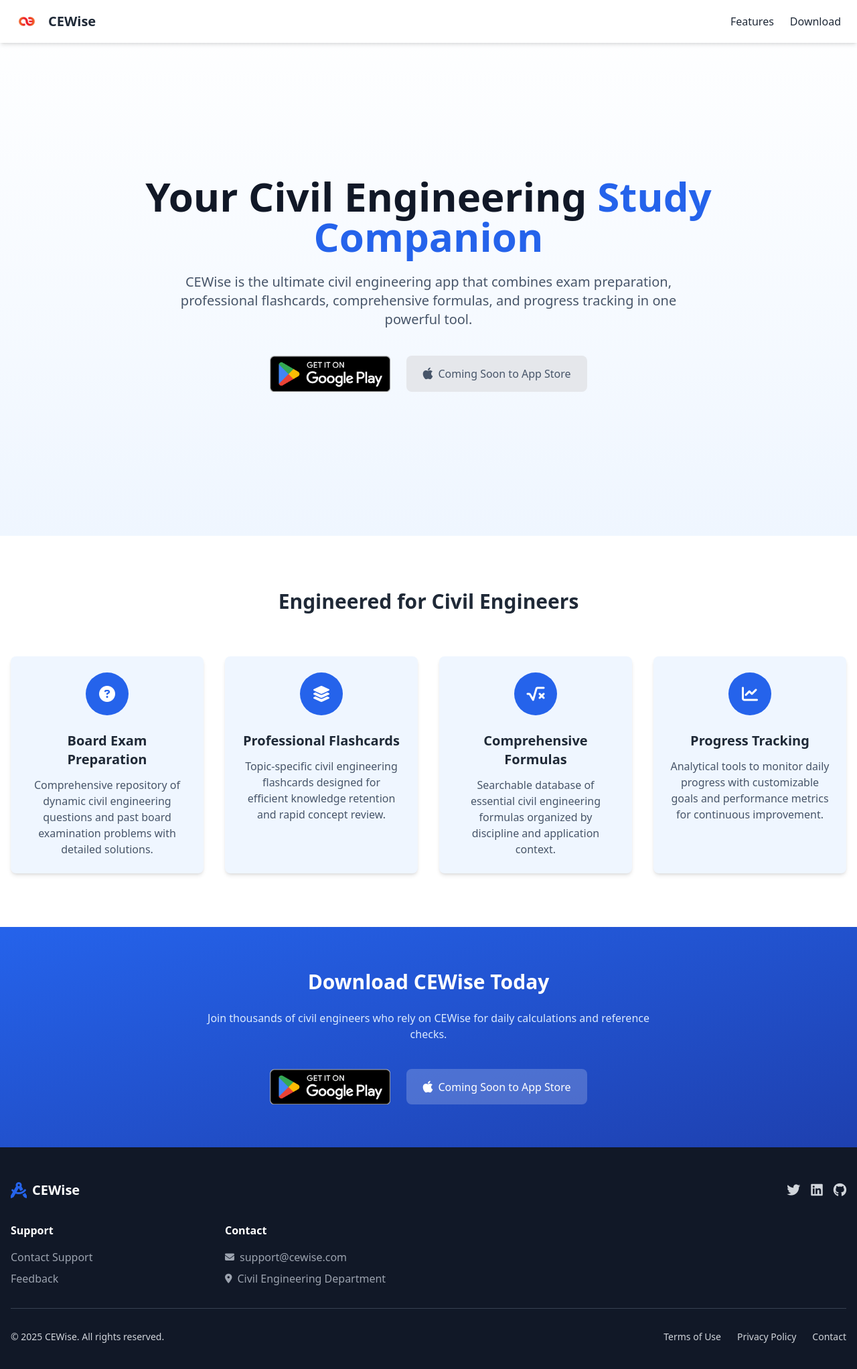
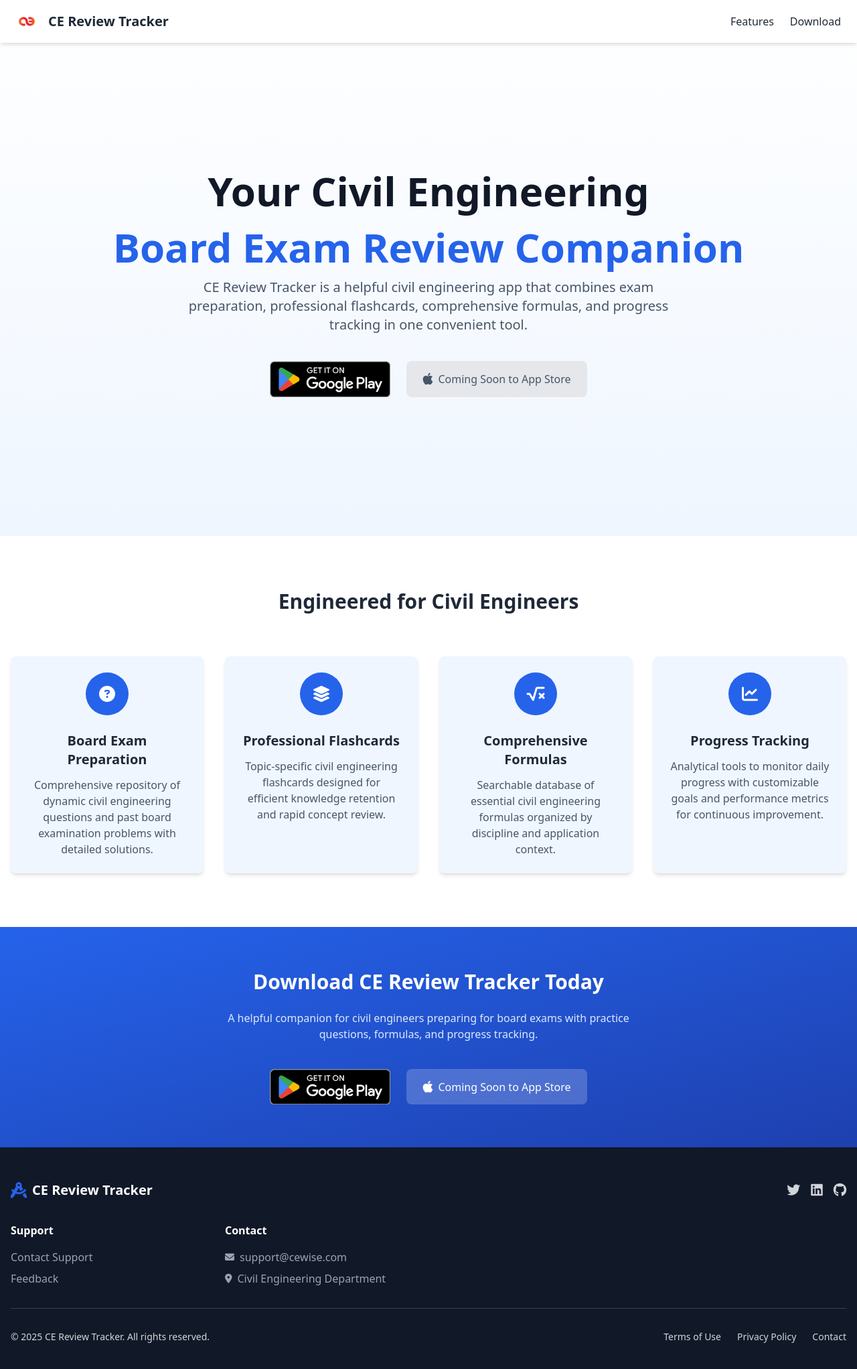
Before and after one commit to rommelcarlo/cewiseweb, a plain HTML site: page index.html in a window 1280 px wide. Shown: the whole page at 67% size. Drawn offline with nearby package versions, Linux system fonts and the light colour scheme.

Commit message:
renamed to CE Review Tracker

```diff
--- a/index.html
+++ b/index.html
@@ -4,7 +4,7 @@
 <head>
     <meta charset="UTF-8" />
     <meta name="viewport" content="width=device-width, initial-scale=1.0" />
-    <title>CEWise - Civil Engineering Companion</title>
+    <title>CE Review Tracker - Civil Engineering Companion</title>
     <script src="https://cdn.tailwindcss.com"></script>
     <link rel="stylesheet" href="https://cdnjs.cloudflare.com/ajax/libs/font-awesome/6.4.0/css/all.min.css" />
     <link rel="icon" href="images/CEWiseLogo-01.png" />
@@ -34,7 +34,7 @@
         <div class="container mx-auto flex justify-between items-center">
             <div class="flex items-center space-x-2">
                 <img src="images/CEWiseLogo-01.png" alt="CEWise Logo" class="h-8 w-auto mr-2">
-                <span class="font-bold text-xl">CEWise</span>
+                <span class="font-bold text-xl">CE Review Tracker</span>
             </div>
             <div class="hidden md:flex space-x-6">
                 <a href="#features" class="hover:text-primary transition-colors">Features</a>
@@ -51,11 +51,11 @@
     <section id="hero"
         class="pt-24 min-h-screen flex flex-col items-center justify-center text-center px-4 bg-gradient-to-b from-white to-blue-50">
         <div class="container mx-auto max-w-5xl">
-            <h1 class="text-4xl md:text-6xl font-bold mb-6 text-gray-900">Your Civil Engineering <span
-                    class="text-primary">Study Companion</span></h1>
-            <p class="text-lg md:text-xl mb-10 text-secondary max-w-3xl mx-auto">CEWise is the ultimate civil
+            <h1 class="text-4xl md:text-6xl font-bold mb-6 text-gray-900">Your Civil Engineering</h1>
+            <h1 class="text-4xl md:text-6xl font-bold mb-4 text-primary">Board Exam Review Companion</h1>
+            <p class="text-lg md:text-xl mb-10 text-secondary max-w-3xl mx-auto">CE Review Tracker is a helpful civil
                 engineering app that combines exam preparation, professional flashcards, comprehensive formulas, and
-                progress tracking in one powerful tool.</p>
+                progress tracking in one convenient tool.</p>
             <div class="flex gap-6 flex-wrap justify-center mb-12">
                 <a href="https://play.google.com/store/apps/details?id=com.rommelcarlo.cewise" target="_blank"
                     class="inline-block transform hover:scale-105 transition-transform">
@@ -120,9 +120,8 @@
     <!-- Download Section -->
     <section id="download" class="py-16 bg-gradient-to-br from-blue-600 to-blue-800 text-white text-center">
         <div class="container mx-auto px-4">
-            <h2 class="text-3xl font-bold mb-6">Download CEWise Today</h2>
-            <p class="max-w-2xl mx-auto mb-10 text-blue-100">Join thousands of civil engineers who rely on CEWise for
-                daily calculations and reference checks.</p>
+            <h2 class="text-3xl font-bold mb-6">Download CE Review Tracker Today</h2>
+            <p class="max-w-2xl mx-auto mb-10 text-blue-100">A helpful companion for civil engineers preparing for board exams with practice questions, formulas, and progress tracking.</p>
 
             <div class="flex gap-6 flex-wrap justify-center">
                 <a href="https://play.google.com/store/apps/details?id=com.rommelcarlo.cewise" target="_blank"
@@ -144,7 +143,7 @@
             <div class="flex flex-col md:flex-row justify-between items-center mb-8">
                 <div class="flex items-center space-x-2 mb-4 md:mb-0">
                     <i class="fas fa-drafting-compass text-primary text-2xl"></i>
-                    <span class="font-bold text-xl text-white">CEWise</span>
+                    <span class="font-bold text-xl text-white">CE Review Tracker</span>
                 </div>
                 <div class="flex space-x-4">
                     <a href="#" class="hover:text-primary transition-colors"><i class="fab fa-twitter text-xl"></i></a>
@@ -196,7 +195,7 @@
             </div>
 
             <div class="flex flex-col md:flex-row justify-between items-center text-sm">
-                <p>&copy; 2025 CEWise. All rights reserved.</p>
+                <p>&copy; 2025 CE Review Tracker. All rights reserved.</p>
                 <div class="flex space-x-6 mt-4 md:mt-0">
                     <a href="terms.html" class="hover:text-primary transition-colors">Terms of Use</a>
                     <a href="privacy.html" class="hover:text-primary transition-colors">Privacy Policy</a>
```
Also changed, not shown: contact-support.html (+5 -5 lines), feedback.html (+7 -7 lines), privacy.html (+3 -3 lines), terms.html (+11 -6 lines).
